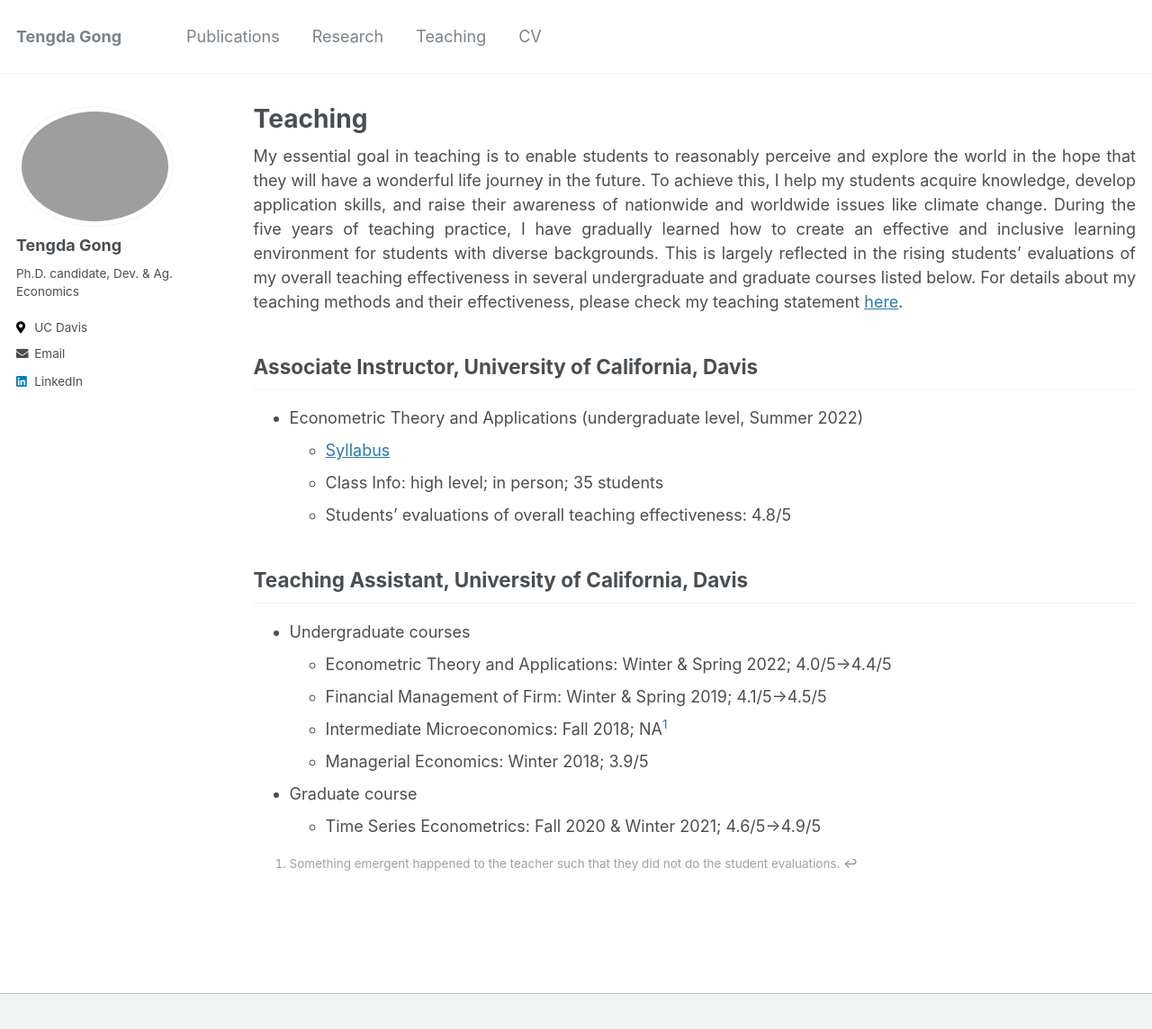
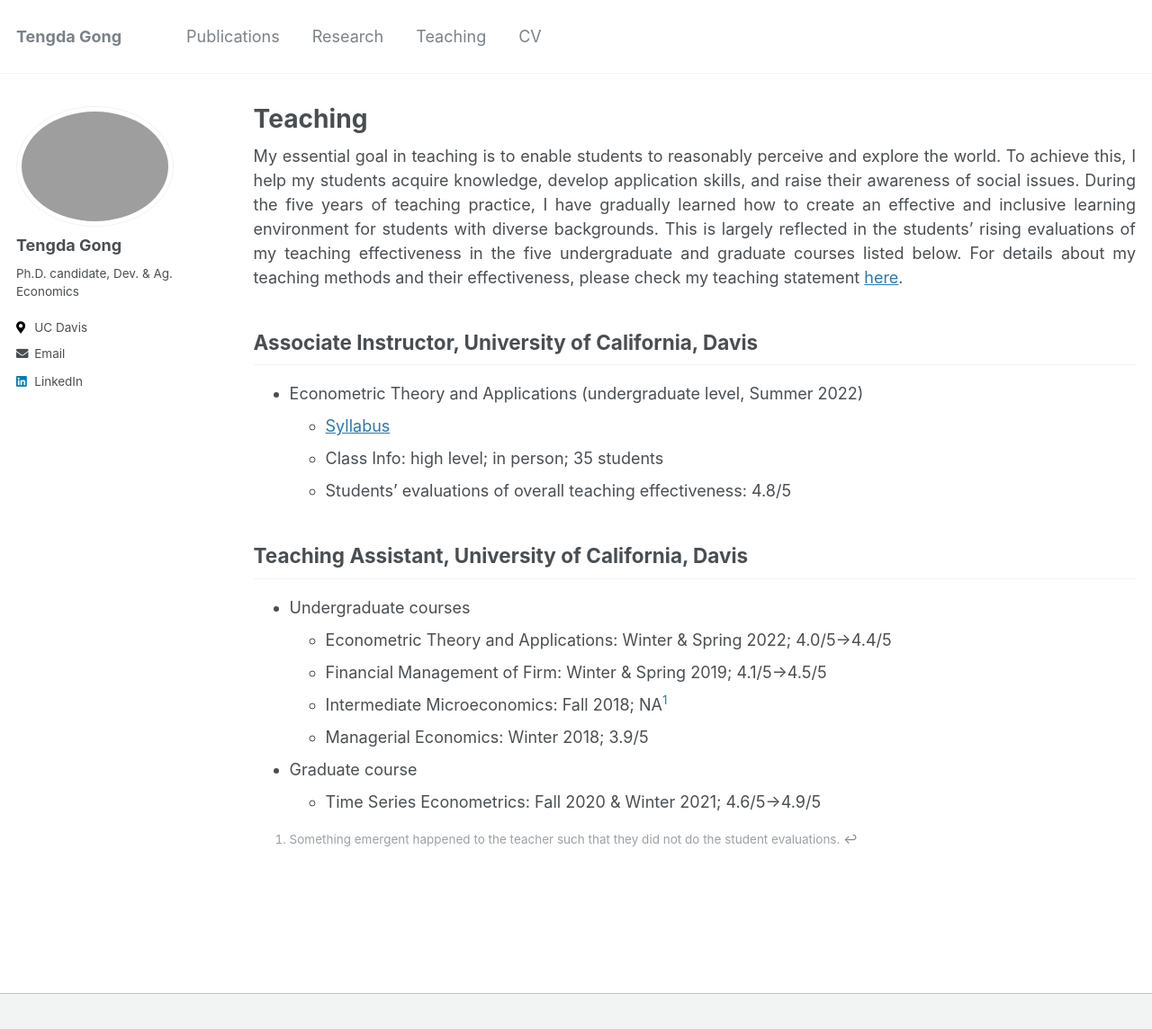
Before and after one commit to tendakung/tendakung.github.io, a Jekyll site: the page built from _pages/teaching.md, in a window 1280 px wide and 1177 px high. Shown: the top 1144 px of the window at 90% size. Built offline with Jekyll 4.4.1, drawn with Linux system fonts in a browser that asks for light colours.

Commit message:
Update teaching.md

```diff
--- a/_pages/teaching.md
+++ b/_pages/teaching.md
@@ -5,7 +5,7 @@ permalink: /teaching/
 title: "Teaching"
 ---
 
-My essential goal in teaching is to enable students to reasonably perceive and explore the world in the hope that they will have a wonderful life journey in the future. To achieve this, I help my students acquire knowledge, develop application skills, and raise their awareness of nationwide and worldwide issues like climate change. During the five years of teaching practice, I have gradually learned how to create an effective and inclusive learning environment for students with diverse backgrounds. This is largely reflected in the rising students' evaluations of my overall teaching effectiveness in several undergraduate and graduate courses listed below. For details about my teaching methods and their effectiveness, please check my teaching statement [here](/files/pdf/teaching/TS.pdf).
+My essential goal in teaching is to enable students to reasonably perceive and explore the world. To achieve this, I help my students acquire knowledge, develop application skills, and raise their awareness of social issues. During the five years of teaching practice, I have gradually learned how to create an effective and inclusive learning environment for students with diverse backgrounds. This is largely reflected in the students’ rising evaluations of my teaching effectiveness in the five undergraduate and graduate courses listed below. For details about my teaching methods and their effectiveness, please check my teaching statement [here](/files/pdf/teaching/TS.pdf).
 
 ## Associate Instructor, University of California, Davis
 - Econometric Theory and Applications (undergraduate level, Summer 2022)
```
